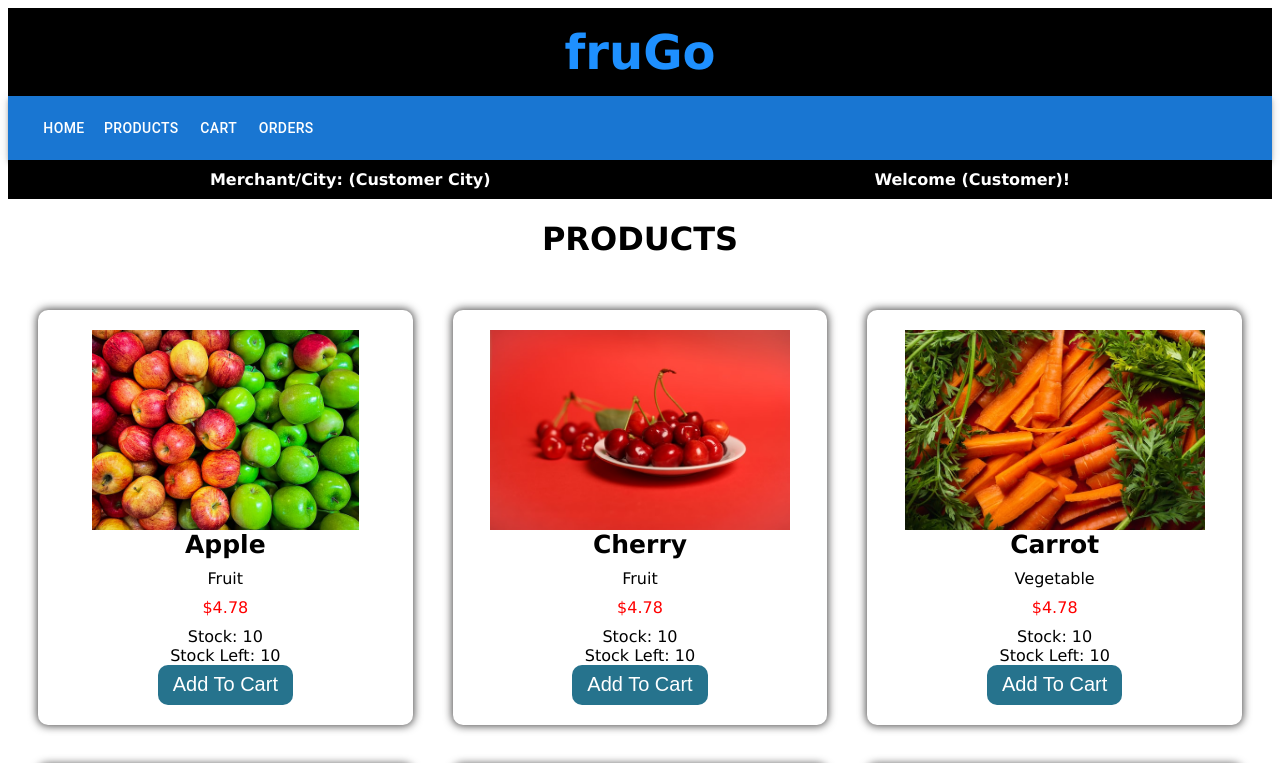
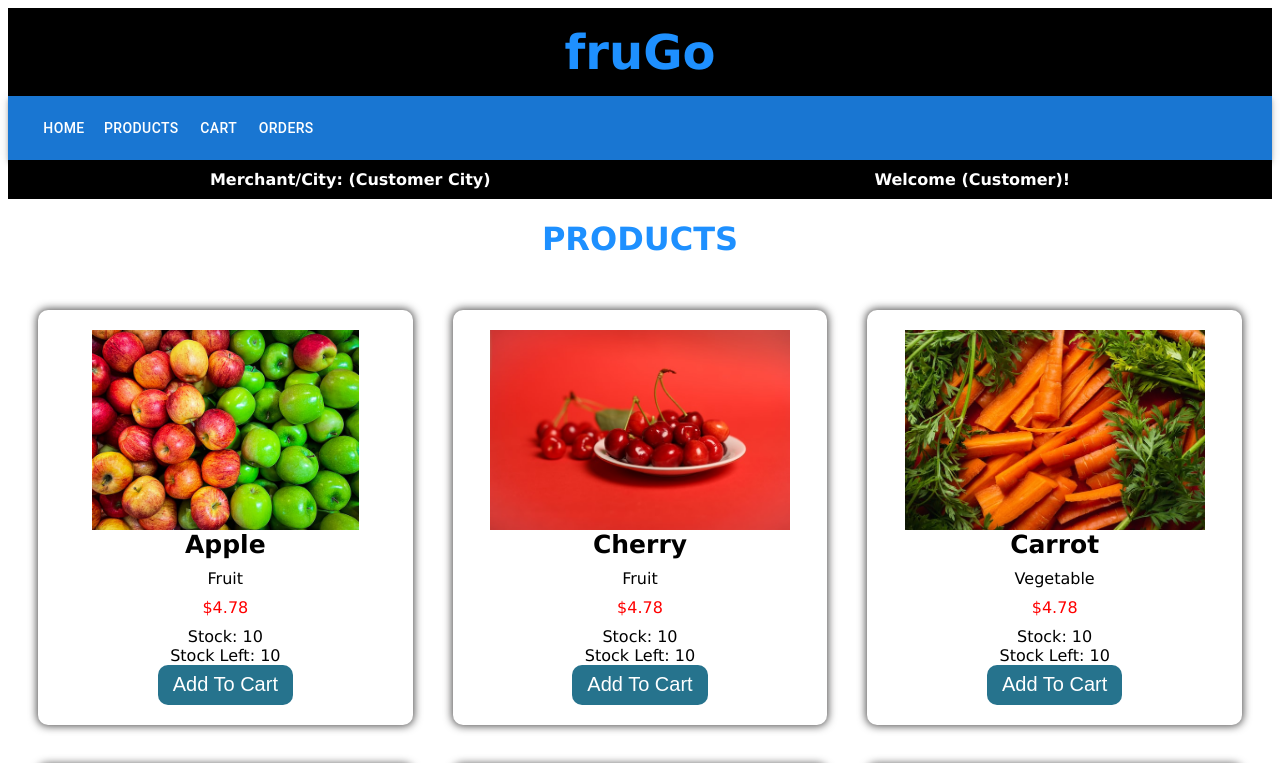
Before and after one commit to liwaahaddara/frugo-fullstack, a React (Create React App) app: page /customer/products in a window 1280 px wide. Shown: the top 763 px of the page. Built offline with nearby package versions, Linux system fonts and the light colour scheme.

Commit message:
edited 'Stock left' box in CustomerCartItem & Title in CustomerCartPage

```diff
--- a/src/components/CustomerPages/CustomerCartItem.jsx
+++ b/src/components/CustomerPages/CustomerCartItem.jsx
@@ -49,7 +49,7 @@ const CustomerCartItem = (props) => {
             >
                 ${item.price}
             </div>
-            <div>Stock: {item.stock}</div>
+            <div>Stock: {item.stock - noOfItems}</div>
             <div style={{
                 marginTop: 5
             }}>
--- a/src/components/CustomerPages/CustomerProductsPage.jsx
+++ b/src/components/CustomerPages/CustomerProductsPage.jsx
@@ -1,3 +1,6 @@
+// import styled components
+import Title from "../styled/Title"
+
 // import UI components
 import CustomerNavBar from "../NavBar/CustomerNavbar"
 import CustomerProductList from "./CustomerProductList"
@@ -9,7 +12,7 @@ export default function CustomerProductsPage() {
             <div className="customer-homepage-info">
                 <span>Merchant/City: (Customer City)</span><span> Welcome (Customer)!</span>
             </div>
-            <h1>PRODUCTS</h1>
+            <Title>PRODUCTS</Title>
             <CustomerProductList />
         </>
     )
```
